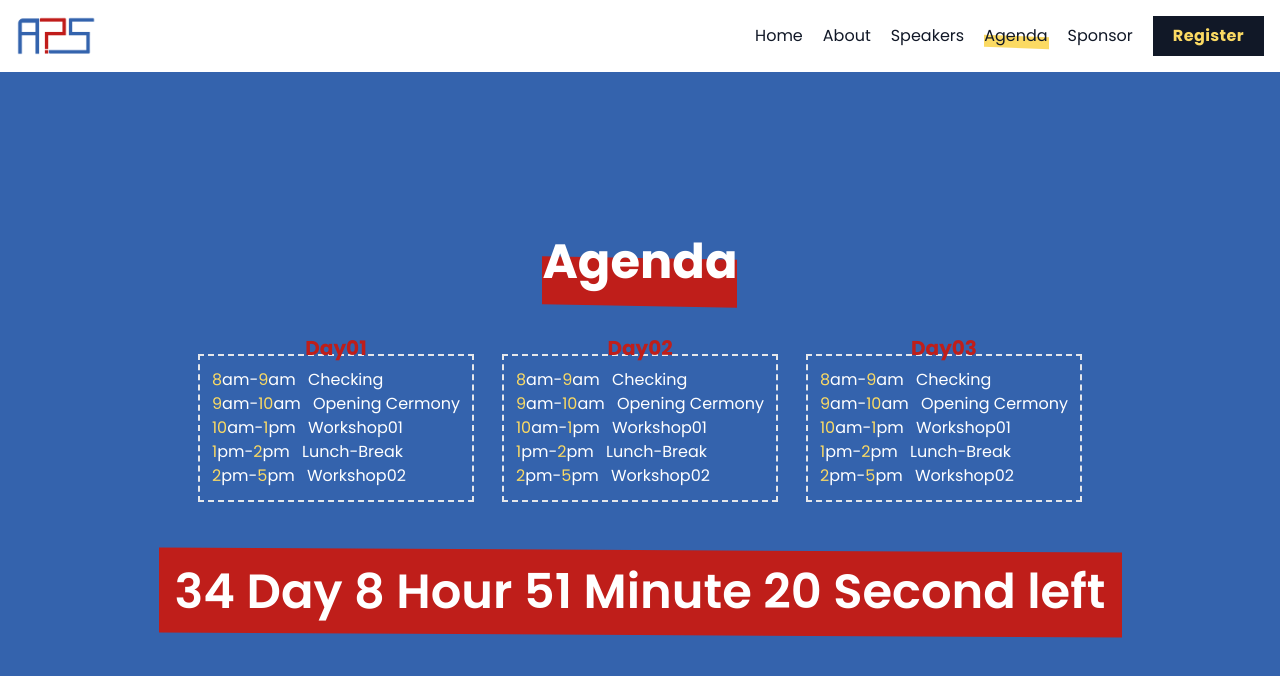
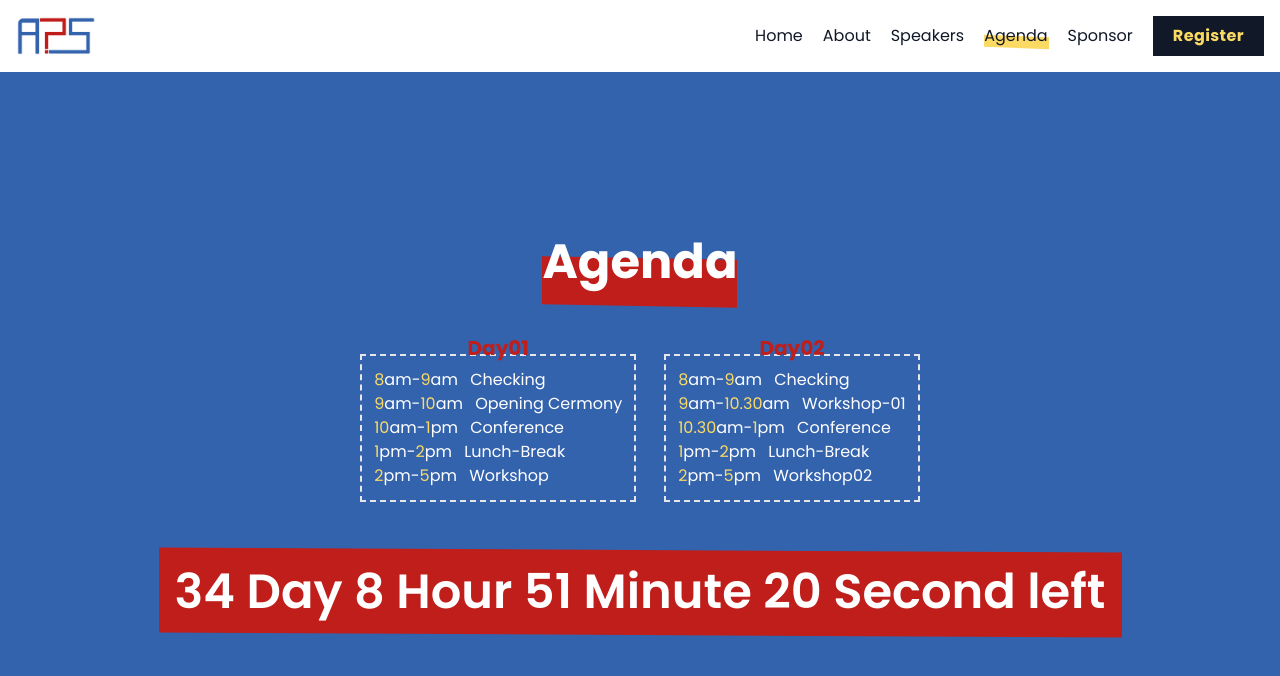
Before and after one commit to IslemMedjahdi/ESMS12-APS-website, a React (Create React App) app: page /agenda in a window 1280 px wide. Shown: the top 676 px of the page. Built offline with nearby package versions, Linux system fonts and the light colour scheme.

Commit message:
changing the agenda

```diff
--- a/src/components/Agenda.js
+++ b/src/components/Agenda.js
@@ -33,7 +33,7 @@ const Agenda = () => {
                 <span className="text-[#FBDA63]">10</span>am-
                 <span className="text-[#FBDA63]">1</span>pm
               </span>{" "}
-              Workshop01
+              Conference
             </p>
             <p className="text-white">
               <span className="mr-2">
@@ -47,7 +47,7 @@ const Agenda = () => {
                 <span className="text-[#FBDA63]">2</span>pm-
                 <span className="text-[#FBDA63]">5</span>pm
               </span>{" "}
-              Workshop02
+              Workshop
             </p>
           </div>
         </div>
@@ -66,58 +66,16 @@ const Agenda = () => {
             <p className="text-white">
               <span className="mr-2">
                 <span className="text-[#FBDA63]">9</span>am-
-                <span className="text-[#FBDA63]">10</span>am
+                <span className="text-[#FBDA63]">10.30</span>am
               </span>{" "}
-              Opening Cermony
+              Workshop-01
             </p>
             <p className="text-white">
               <span className="mr-2">
-                <span className="text-[#FBDA63]">10</span>am-
+                <span className="text-[#FBDA63]">10.30</span>am-
                 <span className="text-[#FBDA63]">1</span>pm
               </span>{" "}
-              Workshop01
-            </p>
-            <p className="text-white">
-              <span className="mr-2">
-                <span className="text-[#FBDA63]">1</span>pm-
-                <span className="text-[#FBDA63]">2</span>pm
-              </span>{" "}
-              Lunch-Break
-            </p>
-            <p className="text-white">
-              <span className="mr-2">
-                <span className="text-[#FBDA63]">2</span>pm-
-                <span className="text-[#FBDA63]">5</span>pm
-              </span>{" "}
-              Workshop02
-            </p>
-          </div>
-        </div>
-        <div className="mt-10">
-          <p className="text-[#BF1E1A] text-xl 2xl:text-3xl translate-y-2 font-bold text-center">
-            Day03
-          </p>
-          <div className="border-2 border-dashed p-3 2xl:p-10 2xl:text-xl 2xl:space-y-1">
-            <p className="text-white">
-              <span className="mr-2">
-                <span className="text-[#FBDA63]">8</span>am-
-                <span className="text-[#FBDA63]">9</span>am
-              </span>{" "}
-              Checking
-            </p>
-            <p className="text-white">
-              <span className="mr-2">
-                <span className="text-[#FBDA63]">9</span>am-
-                <span className="text-[#FBDA63]">10</span>am
-              </span>{" "}
-              Opening Cermony
-            </p>
-            <p className="text-white">
-              <span className="mr-2">
-                <span className="text-[#FBDA63]">10</span>am-
-                <span className="text-[#FBDA63]">1</span>pm
-              </span>{" "}
-              Workshop01
+              Conference
             </p>
             <p className="text-white">
               <span className="mr-2">
--- a/src/components/Header.js
+++ b/src/components/Header.js
@@ -18,7 +18,7 @@ const Header = () => {
             <NavLink className={(navData) => navData.isActive ? "relative z-20 2xl:text-2xl mr-5 2xl:mr-7  before:w-[102%] before:-z-10 before:h-3 before:bg-[#FBDA63] before:absolute before:inset-0 before:top-3 before:skew-y-2"  : "mr-5 2xl:mr-7 2xl:text-2xl" } to="/sponsor">Sponsor</NavLink>
           </li>
         </ul>
-        <button className="bg-gray-900 text-[#FBDA63] font-bold px-5 2xl:px-7 2xl:text-2xl py-2 2xl:py-4 ml-5 tracking-wide hover:bg-gray-600 active:scale-95 transition">Register</button>
+        <a href="https://form-aps-register.netlify.app/" target="_blank" rel="noreferrer" className="bg-gray-900 text-[#FBDA63] font-bold px-5 2xl:px-7 2xl:text-2xl py-2 2xl:py-4 ml-5 tracking-wide hover:bg-gray-600 active:scale-95 transition">Register</a>
       </nav>
       <Dropdown/>
     </header>
--- a/src/components/Home.js
+++ b/src/components/Home.js
@@ -13,9 +13,9 @@ const Home = () => {
             THE ART OF PROBLEM SOLVING
           </h1>
         </div>
-        <button className="bg-gray-900 mt-5 active:scale-95 text-[#FBDA63] font-bold px-6 2xl:px-14 2xl:text-2xl py-3 2xl:py-6 tracking-wide hover:bg-gray-800 transition">
+        <a href="https://form-aps-register.netlify.app/" target="_blank" rel="noreferrer" className="bg-gray-900 mt-5 active:scale-95 text-[#FBDA63] font-bold px-6 2xl:px-14 2xl:text-2xl py-3 2xl:py-6 tracking-wide hover:bg-gray-800 transition">
           Register
-        </button>
+        </a>
       </div>
       <div className="lines -z-10">
           <div className="line"></div>
```
